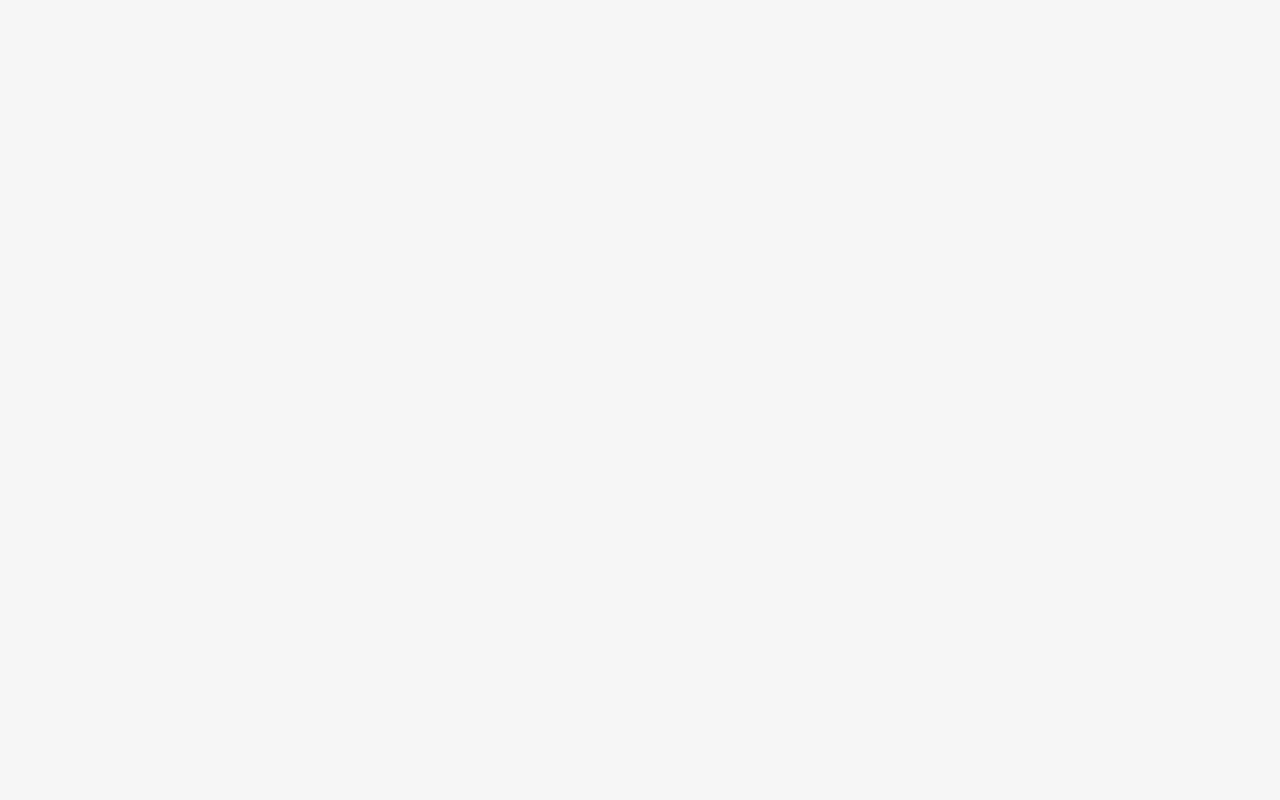
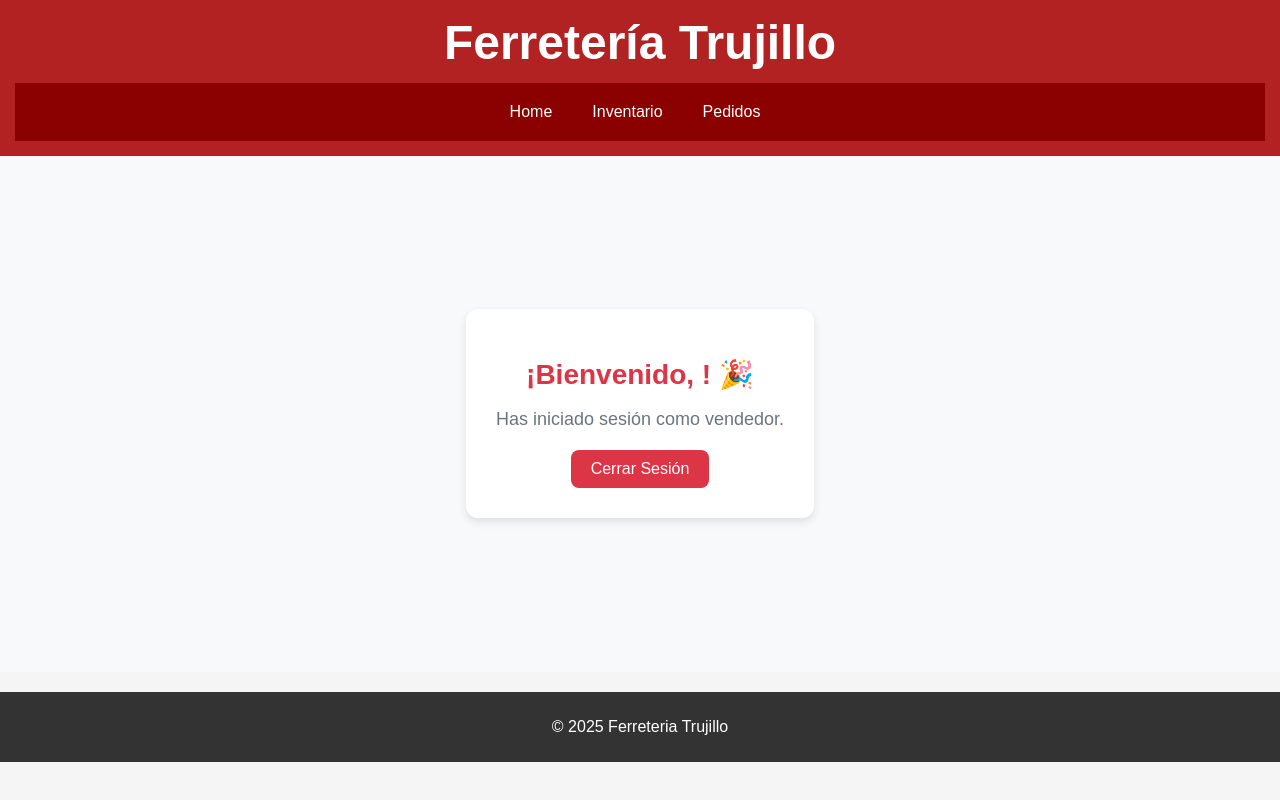
Before and after one commit to matt087/App-Ferreteria, a React (Vite) app in the folder frontend/: page /home-admin in a window 1280 px wide. Before the commit this address had no page. Built offline with nearby package versions, Linux system fonts and the light colour scheme.

Commit message:
Creación de menú de vendedor

```diff
--- a/frontend/package.json
+++ b/frontend/package.json
@@ -14,7 +14,8 @@
     "lucide-react": "^0.474.0",
     "react": "^18.3.1",
     "react-dom": "^18.3.1",
-    "react-router-dom": "^7.1.2"
+    "react-router-dom": "^7.1.2",
+    "sweetalert2": "^11.15.10"
   },
   "devDependencies": {
     "@eslint/js": "^9.17.0",
--- a/frontend/src/App.jsx
+++ b/frontend/src/App.jsx
@@ -3,6 +3,7 @@ import { BrowserRouter as Router, Routes, Route } from "react-router-dom";
 import Home from "./windows/Home";
 import About from "./windows/About";
 import Login from "./windows/Login";
+import HomeAdmin from "./windows/HomeAdmin";
 function App() {
   return (
     <Router>
@@ -10,6 +11,8 @@ function App() {
         <Route path="/" element={<Home />} />
         <Route path="/about" element={<About />} />
         <Route path="/login" element={<Login />} />
+        <Route path="/home-admin" element={<HomeAdmin />} />
+
       </Routes>
     </Router>
   );
--- /dev/null
+++ b/frontend/src/components/HeaderAdmin.jsx
@@ -0,0 +1,12 @@
+import NavbarAdmin from "../components/NavbarAdmin.jsx";
+function Header(){
+    return(
+        <header>
+            <h1>Ferretería Trujillo</h1>
+            <NavbarAdmin></NavbarAdmin>
+        </header>
+
+    );
+}
+
+export default Header
--- /dev/null
+++ b/frontend/src/components/NavbarAdmin.jsx
@@ -0,0 +1,15 @@
+import React from "react";
+import { Link } from "react-router-dom";
+
+function Navbar()
+{
+    return (
+        <nav className="navbar">
+          <Link to="/home-admin" className="navbarButton">Home</Link>
+          <Link to="/inventario" className="navbarButton">Inventario</Link>
+          <Link to="/pedidos" className="navbarButton">Pedidos</Link>
+        </nav>
+      );
+}
+
+export default Navbar
--- a/frontend/src/index.css
+++ b/frontend/src/index.css
@@ -32,6 +32,7 @@ nav a {
   display: inline-block;
   transition: transform 0.2s ease, background-color 0.2s ease;
   border-radius: 20px;
+  margin-right: 10px;
 }
 
 nav a:hover {
@@ -150,7 +151,7 @@ nav a:hover {
 }
 
 .submit-button {
-  background-color: #8b0000;
+  background-color: #b22222;
   color: white;
   padding: 12px;
   border: none;
@@ -169,3 +170,45 @@ nav a:hover {
   outline: none;
   border-color: gray;
 }
+
+.welcome-container {
+  display: flex;
+  justify-content: center;
+  align-items: center;
+  height: 64.5vh;
+  background-color: #f8f9fa;
+}
+
+.welcome-card {
+  text-align: center;
+  background: white;
+  padding: 30px;
+  border-radius: 12px;
+  box-shadow: 0 4px 8px rgba(0, 0, 0, 0.1);
+}
+
+.welcome-title {
+  color: #dc3545;
+  font-size: 28px;
+  margin-bottom: 10px;
+}
+
+.welcome-text {
+  color: #6c757d;
+  font-size: 18px;
+  margin-bottom: 20px;
+}
+
+.logout-button {
+  background-color: #dc3545;
+  color: white;
+  padding: 10px 20px;
+  border: none;
+  border-radius: 8px;
+  cursor: pointer;
+  font-size: 16px;
+}
+
+.logout-button:hover {
+  background-color: #c82333;
+}
--- /dev/null
+++ b/frontend/src/windows/HomeAdmin.jsx
@@ -0,0 +1,43 @@
+import React, { useEffect, useState } from "react";
+import { useNavigate } from "react-router-dom";
+import Footer from "../components/Footer";
+import HeaderAdmin from "../components/HeaderAdmin.jsx";
+const HomeAdmin = () => {
+  const navigate = useNavigate();
+  const [adminName, setAdminName] = useState("");
+
+  useEffect(() => {
+    const storedUser = JSON.parse(localStorage.getItem("userData"));
+
+    if (storedUser && storedUser.role === 1) {
+      setAdminName(storedUser.name || "Vendedor");
+    } else {
+      navigate("/home-admin");
+    }
+  }, [navigate]);
+
+  const handleLogout = () => {
+    localStorage.removeItem("token");
+    localStorage.removeItem("userData");
+    navigate("/");
+  };
+
+  return (
+    <>
+        <HeaderAdmin></HeaderAdmin>
+        <div className="welcome-container">
+          <div className="welcome-card">
+            <h1 className="welcome-title">¡Bienvenido, {adminName}! 🎉</h1>
+            <p className="welcome-text">Has iniciado sesión como vendedor.</p>
+            <button onClick={handleLogout} className="logout-button">
+              Cerrar Sesión
+            </button>
+          </div>
+        </div>
+        <Footer></Footer>
+    </>
+
+  );
+};
+
+export default HomeAdmin;
--- a/frontend/src/windows/Login.jsx
+++ b/frontend/src/windows/Login.jsx
@@ -1,4 +1,6 @@
 import React, { useState } from "react";
+import { useNavigate } from "react-router-dom";
+import Swal from 'sweetalert2';
 
 const loginUser = async (email, password) => {
   try {
@@ -19,12 +21,13 @@ const loginUser = async (email, password) => {
     localStorage.setItem('token', data.token);
     return data;
   } catch (error) {
-      console.error('Error en login asdas:', error);
+    console.error('Error en login:', error);
     throw error;
   }
 };
 
 const Login = () => {
+  const navigate = useNavigate();
   const [email, setEmail] = useState("");
   const [password, setPassword] = useState("");
   const [showPassword, setShowPassword] = useState(false);
@@ -37,8 +40,27 @@ const Login = () => {
     try {
       const userData = await loginUser(email, password);
       console.log("Inicio de sesión exitoso:", userData);
-      alert("¡Inicio de sesión exitoso!");
+
+      Swal.fire({
+        title: '¡Éxito!',
+        text: 'Inicio de sesión exitoso',
+        icon: 'success',
+        confirmButtonText: 'Aceptar'
+      });
+      localStorage.setItem('userData', JSON.stringify(userData.user));
+      if (userData.user.role == 1) {
+        navigate("/home-admin");
+      } else {
+        navigate("/home-user");
+      }
+
     } catch (error) {
+      Swal.fire({
+        title: '¡Error!',
+        text: 'No se pudo iniciar sesión',
+        icon: 'error',
+        confirmButtonText: 'Aceptar'
+      });
       setErrorMessage(error.message || "Error al iniciar sesión");
     }
   };
```
Also changed, not shown: 1 other file (tests, documents, lock files or other folders). Lines whose indentation alone changed are shown as unchanged.
